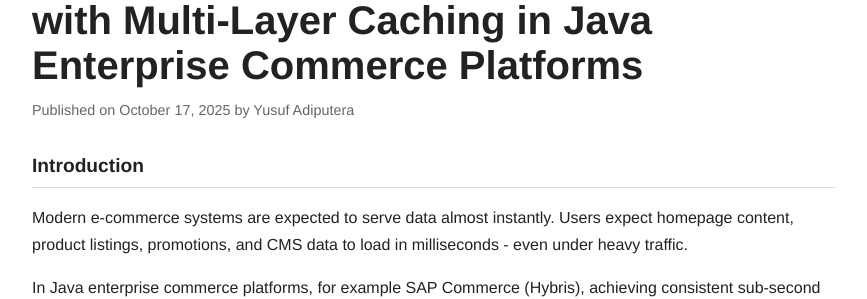
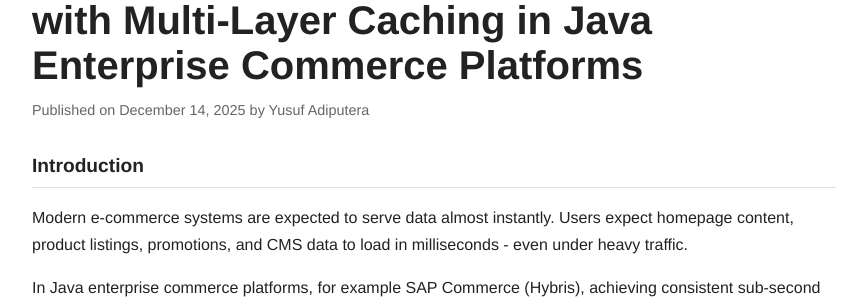
Before and after one commit to adiputera/adiputera.github.io, a Jekyll site: the page built from _articles/enterprise-commerce-multi-layer-caching.md, in a window 1280 px wide and 900 px high. Shown: the part 238-537 px from the top of the window, without its empty margins (206-1073 px from the left). Built offline with Jekyll 4.4.1, drawn with Linux system fonts in a browser that asks for light colours.

Commit message:
Update published date

```diff
--- a/_articles/enterprise-commerce-multi-layer-caching.md
+++ b/_articles/enterprise-commerce-multi-layer-caching.md
@@ -3,8 +3,8 @@ layout: article
 title: "Achieving Sub-Second API Performance with Multi-Layer Caching in Java Enterprise Commerce Platforms"
 description: "An architectural overview of multi-layer caching in Java enterprise commerce applications, explaining how CDN, Caffeine, and Redis work together to achieve sub-second API performance."
 keywords: "Java, Enterprise Commerce, Spring Boot, Caching, Performance, CDN, Caffeine, Ehcache, Redis, Architecture"
-date: 2025-10-17
-date_modified: 2025-10-17
+date: 2025-12-14
+date_modified: 2025-12-14
 canonical_url: ""
 canonical_source: ""
 breadcrumb: "Articles"
```
